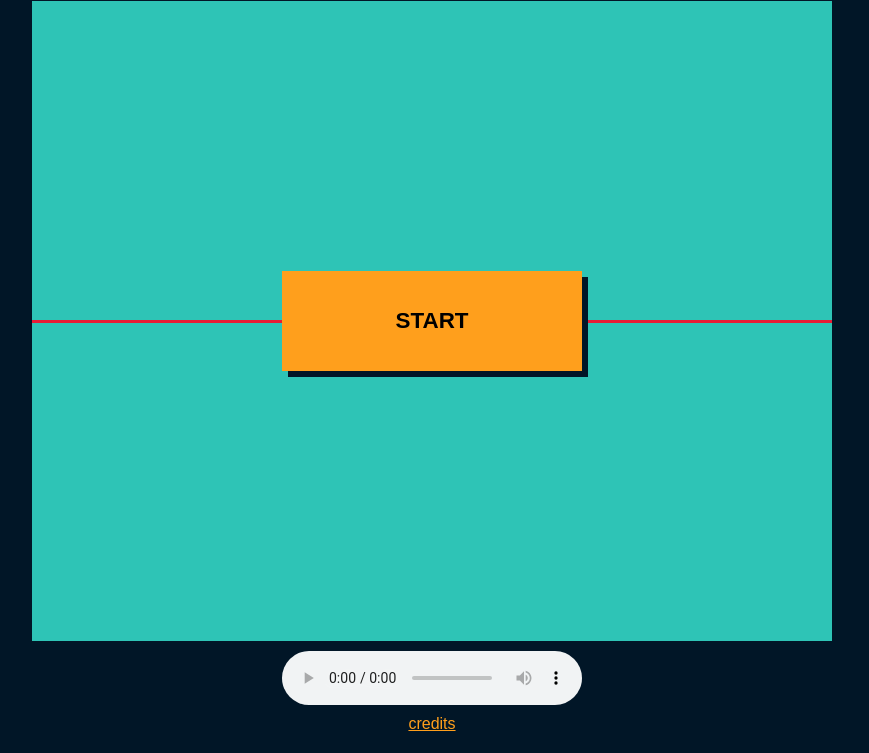
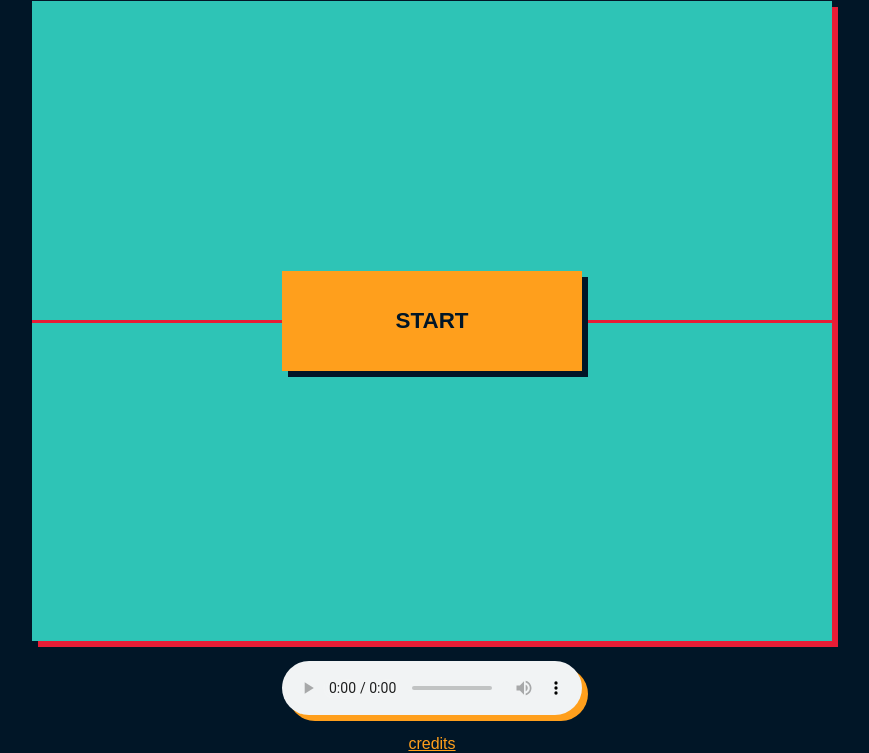
Before and after one commit to amiaxys/audio-visualizer, a plain HTML site: page index.html in a window 1280 px wide. Shown: the part 79-832 px from the top of the page, without its empty margins (208-1077 px from the left). Drawn offline with Linux system fonts and the light colour scheme.

Commit message:
feat: edit styling

```diff
--- a/styles/main.css
+++ b/styles/main.css
@@ -15,14 +15,15 @@ body {
 }
 
 .main-content {
-  margin-bottom: 10px;
+  margin-bottom: 20px;
   display: flex;
   flex-flow: column nowrap;
-  row-gap: 10px;
+  row-gap: 20px;
 }
 
 button {
   border: none;
+  color: var(--color-bg);
   font-weight: bold;
   text-transform: uppercase;
 }
@@ -40,6 +41,7 @@ button:hover {
     var(--color-line) calc(50% - 1px) calc(50% + 2px),
     var(--color-base) calc(50% + 2px)
   );
+  box-shadow: var(--color-line) 6px 6px;
 }
 
 #start {
@@ -66,6 +68,7 @@ button:hover {
 
 #source {
   margin: auto;
+  filter: drop-shadow(6px 6px 0 var(--color-accent));
 }
 
 footer {
```
